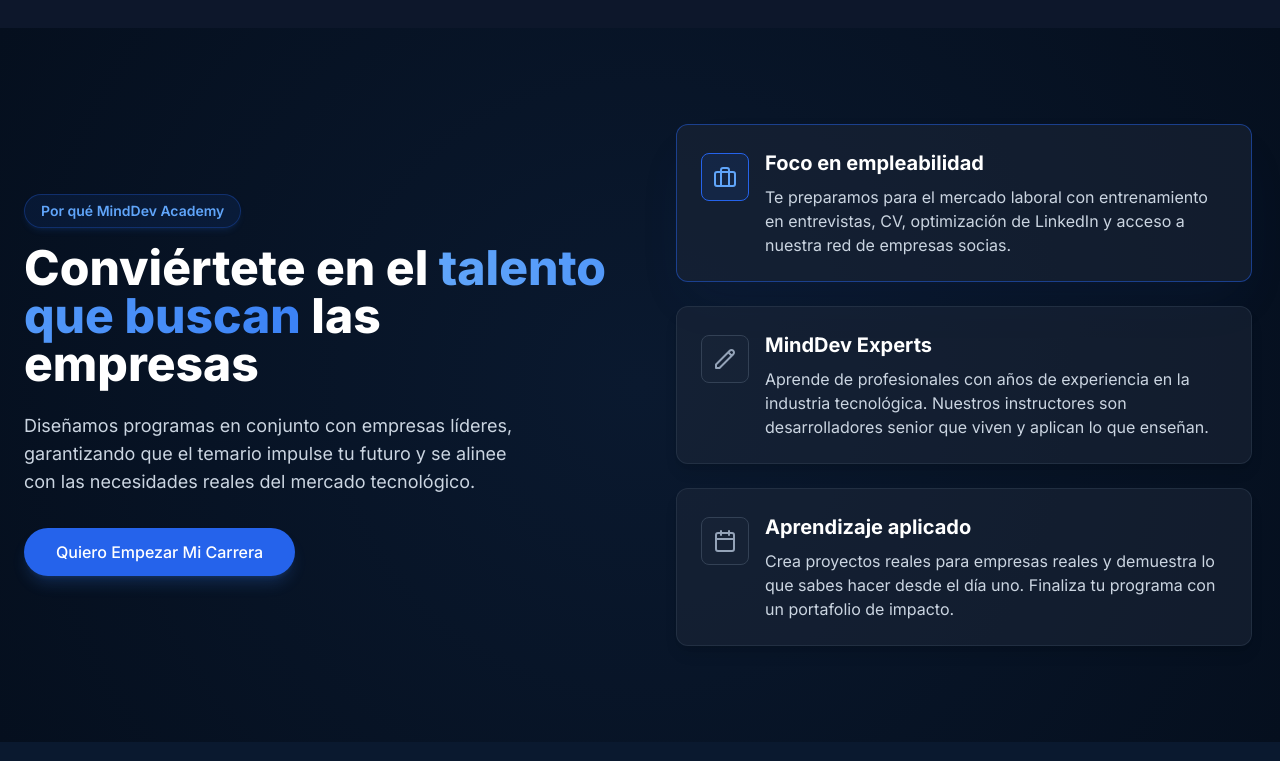
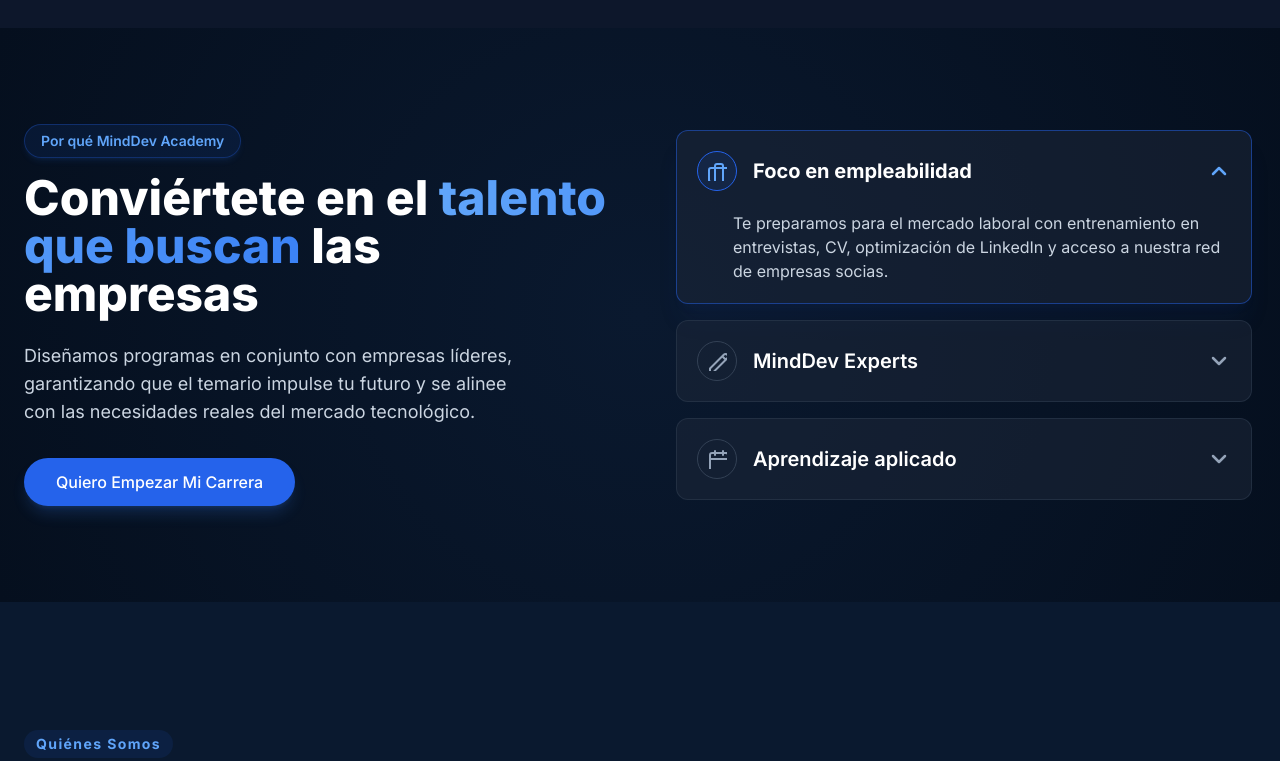
Before and after one commit to rcardoramos/minddev-academy, a plain HTML site: page index.html in a window 1280 px wide. Shown: the part 1440-2201 px from the top of the page. Drawn offline with nearby package versions, Linux system fonts and the light colour scheme.

Commit message:
feat: actualización fotografias

```diff
--- a/index.html
+++ b/index.html
@@ -32,9 +32,11 @@
 <body class="text-slate-300">
 
     <header class="sticky top-6 z-50 transition-all duration-500">
-        <nav
-            class="max-w-screen-xl mx-auto px-14 py-5 flex justify-between items-center bg-[#1A1F2E]/60 backdrop-blur-2xl rounded-full w-fit border border-white/10 shadow-xl shadow-blue-500/10 hover:bg-[#1A1F2E]/80 hover:shadow-blue-500/20 transition-all duration-500">
-            <!-- Logo -->
+        <nav class="max-w-screen-xl mx-auto px-14 py-5 flex justify-between items-center
+      bg-[#1A1F2E]/60 backdrop-blur-2xl rounded-full w-fit
+      border border-white/10 shadow-xl shadow-blue-500/10
+      hover:bg-[#1A1F2E]/80 hover:shadow-blue-500/20 transition-all duration-500">
+
             <a href="#" class="text-2xl font-semibold tracking-tight mr-6 flex items-center gap-1 group">
                 <span
                     class="bg-gradient-to-r from-blue-500 via-blue-400 to-blue-300 bg-clip-text text-transparent">MindDev</span>
@@ -98,7 +100,6 @@
         </div>
     </header>
 
-
     <main>
         <section id="hero" class="relative py-20 md:py-32 overflow-hidden">
             <div class="absolute inset-0 z-0 bg-grid-pattern opacity-5"></div>
@@ -117,8 +118,8 @@
                     </h1>
 
                     <p class="text-xl text-slate-300 max-w-xl lg:max-w-none mx-auto lg:mx-0 mb-10">
-                        Transforma tu carrera profesional con nuestros programas intensivos de Full Stack y **conecta
-                        directamente** con las mejores empresas del sector tecnológico.
+                        Transforma tu carrera profesional con nuestros programas intensivos de Full Stack y conecta
+                        directamente con las mejores empresas del sector tecnológico.
                     </p>
 
                     <div class="flex flex-col sm:flex-row lg:justify-start justify-center items-center gap-4">
@@ -134,10 +135,7 @@
                 </div>
 
                 <div class="hidden lg:flex justify-center items-center">
-                    <div
-                        class="w-full max-w-md h-72 bg-slate-800/50 border border-slate-700 rounded-xl flex items-center justify-center text-slate-500 text-lg italic">
-                        [Espacio para Ilustración / Código Animado]
-                    </div>
+                    <img src="./assets/hero.png" alt="Logo minddevacademy laptop">
                 </div>
             </div>
         </section>
@@ -251,37 +249,44 @@
                     </a>
                 </div>
 
-                <div class="w-full max-w-xl mx-auto space-y-6">
+                <div class="w-full max-w-xl mx-auto space-y-4">
 
+                    <div class="border border-blue-600/50 rounded-xl bg-slate-800/50 shadow-xl shadow-blue-900/10">
+                        <button class="accordion-header w-full flex justify-between items-center p-5 text-left active">
+                            <div class="flex items-center">
                                 <div
-                        class="p-6 border border-blue-600/50 rounded-xl bg-slate-800/50 shadow-2xl shadow-blue-900/10 transform transition duration-300 hover:scale-[1.02]">
-                        <div class="flex items-start">
-                            <div
-                                class="w-12 h-12 mr-4 mt-1 flex items-center justify-center border border-blue-600 rounded-lg bg-blue-600/10 text-blue-400 flex-shrink-0">
-                                <svg xmlns="http://www.w3.org/2000/svg" width="24" height="24" viewBox="0 0 24"
+                                    class="w-10 h-10 mr-4 flex items-center justify-center border border-blue-600 rounded-full bg-blue-600/10 text-blue-400">
+                                    <svg xmlns="http://www.w3.org/2000/svg" width="20" height="20" viewBox="0 0 24"
                                         fill="none" stroke="currentColor" stroke-width="2" stroke-linecap="round"
                                         stroke-linejoin="round">
                                         <rect x="2" y="7" width="20" height="14" rx="2" ry="2"></rect>
                                         <path d="M16 21V5a2 2 0 0 0-2-2h-4a2 2 0 0 0-2 2v16"></path>
                                     </svg>
                                 </div>
-                            <div>
-                                <h4 class="font-bold text-xl text-white mb-2">Foco en empleabilidad</h4>
-                                <p class="text-slate-300 text-base">
-                                    Te preparamos para el mercado laboral con entrenamiento en entrevistas, CV,
-                                    optimización
+                                <span class="font-bold text-xl text-white">Foco en empleabilidad</span>
+                            </div>
+                            <svg class="accordion-arrow w-6 h-6 text-blue-400 transform rotate-180 transition-transform duration-300"
+                                xmlns="http://www.w3.org/2000/svg" viewBox="0 0 24" fill="none" stroke="currentColor"
+                                stroke-width="2.5" stroke-linecap="round" stroke-linejoin="round">
+                                <path d="m6 9 6 6 6-6" />
+                            </svg>
+                        </button>
+                        <div class="accordion-panel overflow-hidden transition-all duration-300"
+                            style="max-height: 100px;">
+                            <p class="text-slate-300 pb-5 pt-0 px-5 pl-14">
+                                Te preparamos para el mercado laboral con entrenamiento en entrevistas, CV, optimización
                                 de LinkedIn y acceso a nuestra red de empresas socias.
                             </p>
                         </div>
                     </div>
-                    </div>
 
                     <div
-                        class="p-6 border border-slate-700/50 rounded-xl bg-slate-800/50 hover:border-blue-600/50 transition-colors shadow-lg transform transition duration-300 hover:scale-[1.02]">
-                        <div class="flex items-start">
+                        class="border border-slate-700/50 rounded-xl bg-slate-800/50 hover:border-blue-600/50 transition-colors">
+                        <button class="accordion-header w-full flex justify-between items-center p-5 text-left">
+                            <div class="flex items-center">
                                 <div
-                                class="w-12 h-12 mr-4 mt-1 flex items-center justify-center border border-slate-700 rounded-lg text-slate-400 flex-shrink-0 bg-slate-700/10 hover:border-blue-600 hover:bg-blue-600/10 hover:text-blue-400 transition-all">
-                                <svg xmlns="http://www.w3.org/2000/svg" width="24" height="24" viewBox="0 0 24"
+                                    class="w-10 h-10 mr-4 flex items-center justify-center border border-slate-700 rounded-full text-slate-400">
+                                    <svg xmlns="http://www.w3.org/2000/svg" width="20" height="20" viewBox="0 0 24"
                                         fill="none" stroke="currentColor" stroke-width="2" stroke-linecap="round"
                                         stroke-linejoin="round">
                                         <path
@@ -289,23 +294,29 @@
                                         </path>
                                     </svg>
                                 </div>
-                            <div>
-                                <h4 class="font-bold text-xl text-white mb-2">MindDev Experts</h4>
-                                <p class="text-slate-300 text-base">
-                                    Aprende de profesionales con años de experiencia en la industria tecnológica.
-                                    Nuestros
+                                <span class="font-semibold text-xl text-white">MindDev Experts</span>
+                            </div>
+                            <svg class="accordion-arrow w-6 h-6 text-slate-400 transition-transform duration-300"
+                                xmlns="http://www.w3.org/2000/svg" viewBox="0 0 24" fill="none" stroke="currentColor"
+                                stroke-width="2.5" stroke-linecap="round" stroke-linejoin="round">
+                                <path d="m6 9 6 6 6-6" />
+                            </svg>
+                        </button>
+                        <div class="accordion-panel overflow-hidden transition-all duration-300" style="max-height: 0;">
+                            <p class="text-slate-300 pb-5 pt-0 px-5 pl-14">
+                                Aprende de profesionales con años de experiencia en la industria tecnológica. Nuestros
                                 instructores son desarrolladores senior que viven y aplican lo que enseñan.
                             </p>
                         </div>
                     </div>
-                    </div>
 
                     <div
-                        class="p-6 border border-slate-700/50 rounded-xl bg-slate-800/50 hover:border-blue-600/50 transition-colors shadow-lg transform transition duration-300 hover:scale-[1.02]">
-                        <div class="flex items-start">
+                        class="border border-slate-700/50 rounded-xl bg-slate-800/50 hover:border-blue-600/50 transition-colors">
+                        <button class="accordion-header w-full flex justify-between items-center p-5 text-left">
+                            <div class="flex items-center">
                                 <div
-                                class="w-12 h-12 mr-4 mt-1 flex items-center justify-center border border-slate-700 rounded-lg text-slate-400 flex-shrink-0 bg-slate-700/10 hover:border-blue-600 hover:bg-blue-600/10 hover:text-blue-400 transition-all">
-                                <svg xmlns="http://www.w3.org/2000/svg" width="24" height="24" viewBox="0 0 24"
+                                    class="w-10 h-10 mr-4 flex items-center justify-center border border-slate-700 rounded-full text-slate-400">
+                                    <svg xmlns="http://www.w3.org/2000/svg" width="20" height="20" viewBox="0 0 24"
                                         fill="none" stroke="currentColor" stroke-width="2" stroke-linecap="round"
                                         stroke-linejoin="round">
                                         <rect x="3" y="4" width="18" height="18" rx="2" ry="2"></rect>
@@ -314,14 +325,19 @@
                                         <line x1="3" y1="10" x2="21" y2="10"></line>
                                     </svg>
                                 </div>
-                            <div>
-                                <h4 class="font-bold text-xl text-white mb-2">Aprendizaje aplicado</h4>
-                                <p class="text-slate-300 text-base">
-                                    Crea proyectos reales para empresas reales y demuestra lo que sabes hacer desde el
-                                    día
+                                <span class="font-semibold text-xl text-white">Aprendizaje aplicado</span>
+                            </div>
+                            <svg class="accordion-arrow w-6 h-6 text-slate-400 transition-transform duration-300"
+                                xmlns="http://www.w3.org/2000/svg" viewBox="0 0 24" fill="none" stroke="currentColor"
+                                stroke-width="2.5" stroke-linecap="round" stroke-linejoin="round">
+                                <path d="m6 9 6 6 6-6" />
+                            </svg>
+                        </button>
+                        <div class="accordion-panel overflow-hidden transition-all duration-300" style="max-height: 0;">
+                            <p class="text-slate-300 pb-5 pt-0 px-5 pl-14">
+                                Crea proyectos reales para empresas reales y demuestra lo que sabes hacer desde el día
                                 uno. Finaliza tu programa con un portafolio de impacto.
                             </p>
-                            </div>
                         </div>
                     </div>
 
@@ -333,9 +349,8 @@
             <div class="container mx-auto px-6 grid lg:grid-cols-2 gap-12 items-center">
 
                 <div class="order-1 lg:order-2">
-                    <img src="https://placehold.co/600x400/0A192F/3b82f6?text=MindDev+Academy"
-                        alt="Equipo de MindDev Academy, profesionales listos para la enseñanza"
-                        class="rounded-xl w-full object-cover shadow-2xl shadow-blue-900/40 border border-slate-700">
+                    <img src="./assets/why-minddev.png"
+                        alt="Equipo de MindDev Academy, profesionales listos para la enseñanza">
                 </div>
 
                 <div class="order-2 lg:order-1">
```
Also changed, not shown: 2 other files. Lines whose indentation alone changed are shown as unchanged.
